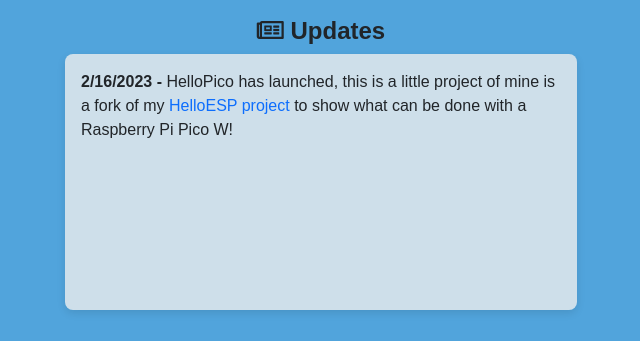
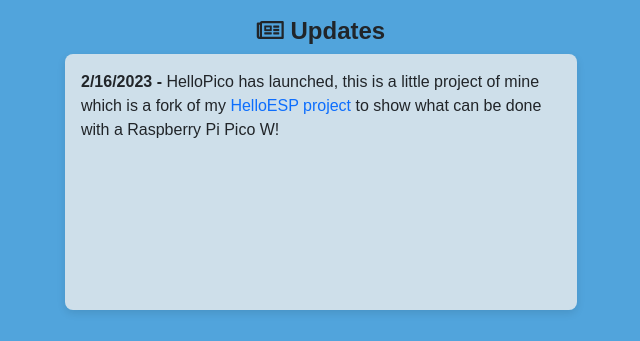
Before and after one commit to Tech1k/hellopico, a plain HTML site: page index.html in a window 1280 px wide. Shown: the part 871-1212 px from the top of the page, without its empty margins (319-959 px from the left). Drawn offline with nearby package versions, Linux system fonts and the light colour scheme; no server answers; a web font is replaced by a local one.

Commit message:
Fix grammar mistake

```diff
--- a/index.html
+++ b/index.html
@@ -104,7 +104,7 @@
 			<br/>
 			<p class='is-size-6' style='font-size: 24px; font-weight: 700; margin-bottom: 5px;'><i class='icon far fa-newspaper'></i> Updates</p>
 			<div style='height: 256px; max-width: 512px; overflow-x: hidden; overflow-y: auto;' class='updates_container'>
-				<div class='updates_content' align='left'> <strong>2/16/2023 - </strong> HelloPico has launched, this is a little project of mine is a fork of my <a href='https://helloesp.com'>HelloESP project</a> to show what can be done with a Raspberry Pi Pico W!</div>
+				<div class='updates_content' align='left'> <strong>2/16/2023 - </strong> HelloPico has launched, this is a little project of mine which is a fork of my <a href='https://helloesp.com'>HelloESP project</a> to show what can be done with a Raspberry Pi Pico W!</div>
 			</div>
 		</center>
 		<br/>
```
